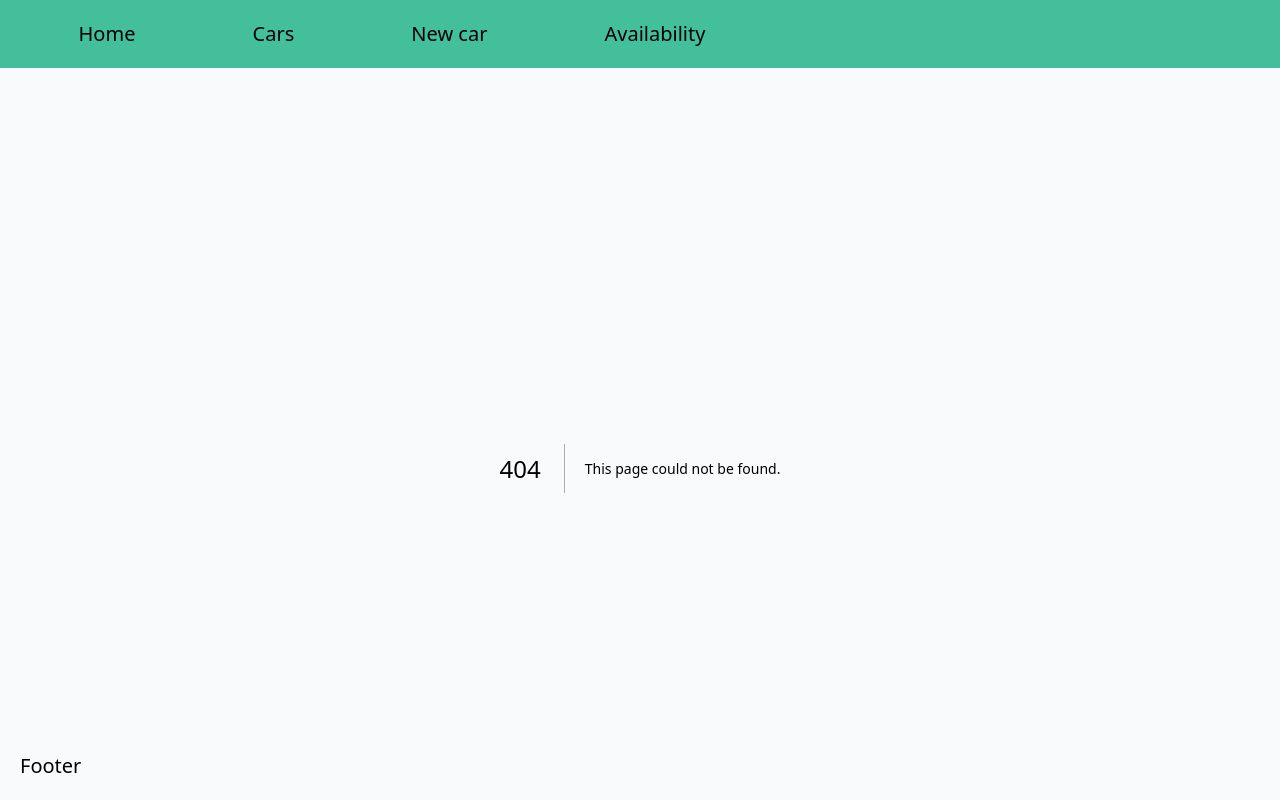
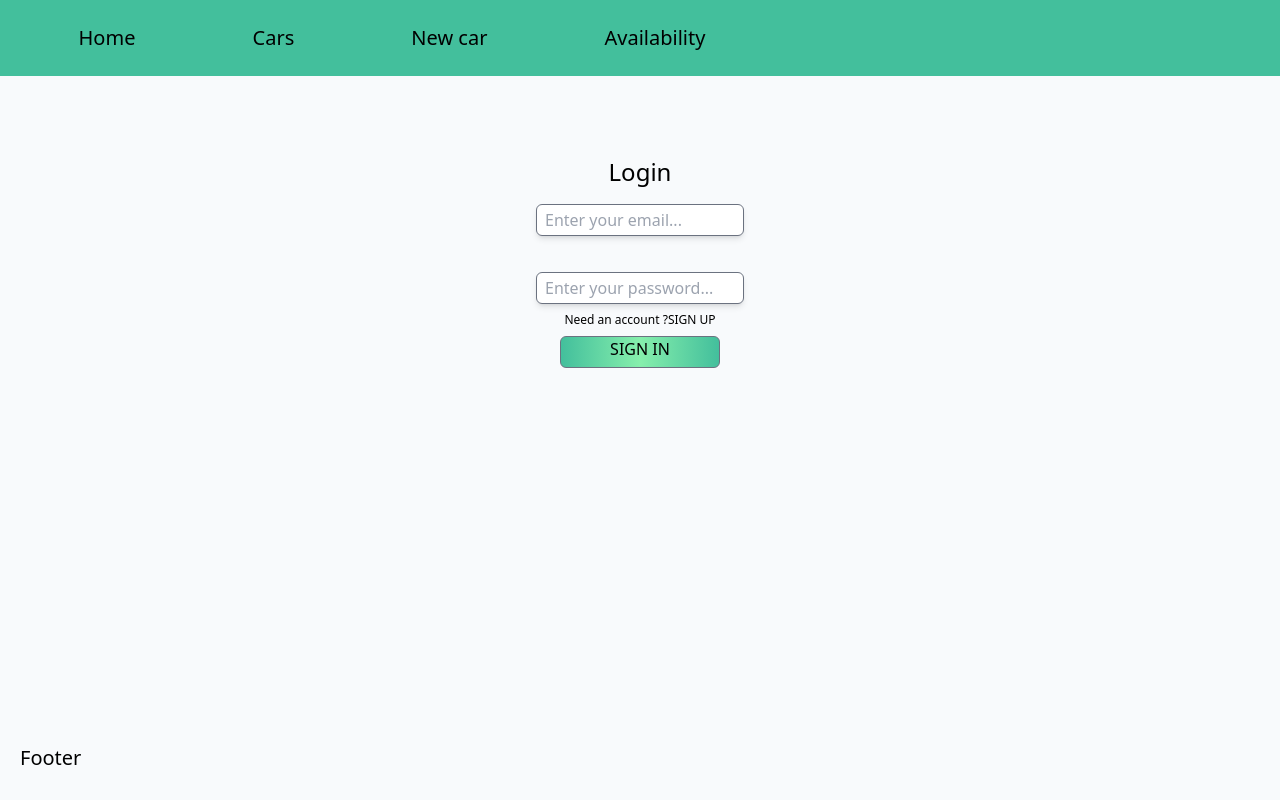
Before and after one commit to Laeti64/Hackathon-2, a Next.js app: page /signin in a window 1280 px wide. Before the commit this address had no page. Built offline with nearby package versions, Linux system fonts and the light colour scheme; no server answers.

Commit message:
created a userContext and signin page with token storage

```diff
--- a/pages/_app.tsx
+++ b/pages/_app.tsx
@@ -1,11 +1,14 @@
 import "../styles/globals.css";
 import type { AppProps } from "next/app";
 import Layout from "../src/components/Layout";
+import UserContextProvider from "../src/context/UserContext";
 
 export default function App({ Component, pageProps }: AppProps) {
   return (
-    <Layout>
-      <Component {...pageProps} />
-    </Layout>
+    <UserContextProvider>
+      <Layout>
+        <Component {...pageProps} />
+      </Layout>
+    </UserContextProvider>
   );
 }
--- a/pages/api/auth/signin/index.ts
+++ b/pages/api/auth/signin/index.ts
@@ -12,6 +12,7 @@ const signIn = async (req: NextApiRequest, res: NextApiResponse) => {
         email,
       },
     });
+
     if (!user) {
       return res.status(404).json("user not found");
     }
--- a/pages/index.tsx
+++ /dev/null
@@ -1,3 +0,0 @@
-export default function Home() {
-  return <div>TEMPLATE</div>;
-}
--- /dev/null
+++ b/pages/signin/index.tsx
@@ -0,0 +1,76 @@
+import Link from "next/link";
+import { useRouter } from "next/router";
+import React from "react";
+import { useAuth } from "../../src/context/UserContext";
+
+export default function Signin() {
+  const { signIn } = useAuth();
+  const [credentials, setCredentials] = React.useState({
+    email: "",
+    password: "",
+  });
+
+  const handleChange = (e: React.ChangeEvent<HTMLInputElement>) => {
+    setCredentials({
+      ...credentials,
+      [e.target.name]: e.target.value,
+    });
+  };
+  const router = useRouter();
+  const handleSubmit = () => {
+    signIn(credentials);
+    router.push("/");
+  };
+  return (
+    <div className="flex mt-20 items-center  flex-col text-primary_font h-full  w-full">
+      <div>
+        <h1 className="flex justify-center mb-2 text-2xl">Login</h1>
+      </div>
+      <form className="flex space-y-5 flex-col justify-center">
+        <div>
+          <input
+            className="form"
+            type="email"
+            id="email"
+            name="email"
+            placeholder="Enter your email..."
+            autoComplete="email"
+            value={credentials.email}
+            onChange={handleChange}
+            required
+          />
+        </div>
+
+        <div>
+          <input
+            className="form"
+            type="password"
+            id="password"
+            name="password"
+            placeholder="Enter your password..."
+            value={credentials.password}
+            onChange={handleChange}
+            required
+          />
+          <h6 className="flex justify-center text-xs">
+            Need an account ?
+            <ul>
+              <li>
+                <Link href="/signup">SIGN UP</Link>
+              </li>
+            </ul>
+          </h6>
+        </div>
+      </form>
+      <div>
+        <button
+          className="border border-gray-500 flex w-40 h-8 m-auto my-2   bg-gradient-to-r from-[#43BF9C] via-green-300 to-[#43BF9C] rounded-md justify-center"
+          type="submit"
+          onClick={handleSubmit}
+        >
+          SIGN IN
+        </button>
+      </div>
+    </div>
+  );
+}
--- a/pages/signup/index.tsx
+++ b/pages/signup/index.tsx
@@ -19,8 +19,8 @@ function Signup() {
     setNewUser({ ...newUser, [e.target.name]: e.target.value });
   };
 
-  const handleSubmit = () => {
-    axios.post("/api/auth/signup", newUser);
+  const handleSubmit = async () => {
+    await axios.post("/api/auth/signup", newUser);
     router.push("/signin");
   };
 
@@ -98,7 +98,7 @@ function Signup() {
         />
 
         <button
-          type="submit"
+          type="button"
           onClick={handleSubmit}
           className="border border-gray-500 flex w-40 h-8 m-auto my-2   bg-gradient-to-r from-[#43BF9C] via-green-300 to-[#43BF9C] rounded-md justify-center"
         >
--- /dev/null
+++ b/services/axiosInstance.ts
@@ -0,0 +1,8 @@
+import axios from "axios";
+
+const axiosInstance = axios.create({
+  baseURL: process.env.NEXT_PUBLIC_API_URL || "SERVER_URL",
+  withCredentials: true,
+});
+
+export default axiosInstance;
--- /dev/null
+++ b/src/context/UserContext.tsx
@@ -0,0 +1,92 @@
+"use client";
+
+import { User } from "@prisma/client";
+/* eslint-disable react/jsx-no-constructed-context-values */
+/* eslint-disable no-console */
+
+import { useRouter } from "next/navigation";
+import { createContext, useContext, useState } from "react";
+import axiosInstance from "../../services/axiosInstance";
+type TCredentials = {
+  email: string;
+  password: string;
+};
+
+interface IUserContext {
+  user: Omit<User, "password"> | null;
+  isAuth: boolean;
+  signIn: (credentials: TCredentials) => Promise<void>;
+  signOut: () => Promise<void>;
+}
+
+type AuthState = {
+  user: User | null;
+  isAuth: boolean;
+};
+
+const UserContext = createContext<IUserContext | null>(null);
+
+type TUserContextProviderProps = {
+  children: React.ReactNode;
+};
+
+function UserContextProvider({ children }: TUserContextProviderProps) {
+  const router = useRouter();
+  const [authState, setAuthState] = useState<AuthState>({
+    user: null,
+    isAuth: false,
+  });
+
+  const signIn = async ({ email, password }: TCredentials) => {
+    try {
+      const { data, headers } = await axiosInstance.post("auth/signin", {
+        email,
+        password,
+      });
+      setAuthState(() => ({
+        isAuth: true,
+        user: data,
+      }));
+      console.log(authState, headers);
+      const token = headers["authorization"];
+
+      axiosInstance.defaults.headers.common["authorization"] = token;
+      localStorage.setItem("token", token || "");
+      router.push("/");
+    } catch (error) {
+      console.log(error);
+    }
+  };
+  const signOut = async () => {
+    setAuthState(() => ({
+      isAuth: false,
+      user: null,
+    }));
+    localStorage.removeItem("token");
+    axiosInstance.defaults.headers.common["authorization"] = "";
+    router.push("/auth/signin");
+  };
+
+  return (
+    <UserContext.Provider
+      value={{
+        user: authState.user,
+        isAuth: authState.isAuth,
+        signIn,
+        signOut,
+      }}
+    >
+      {children}
+    </UserContext.Provider>
+  );
+}
+
+export const useAuth = () => {
+  const context = useContext(UserContext);
+  if (context === null) {
+    throw new Error("useAuth must be used within a UserContextProvider");
+  }
+  return context;
+};
+
+export default UserContextProvider;
```
